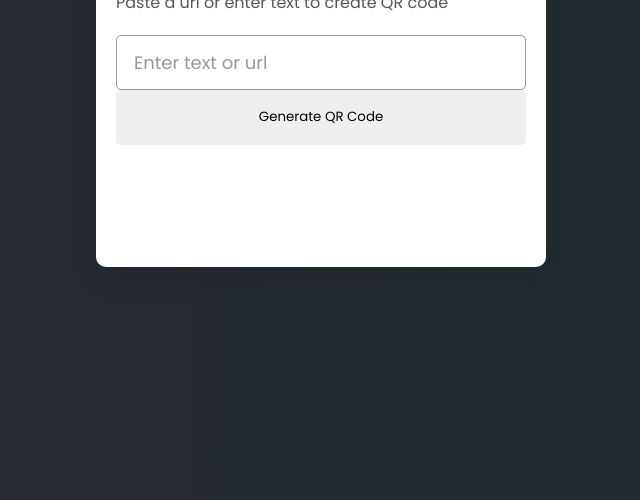
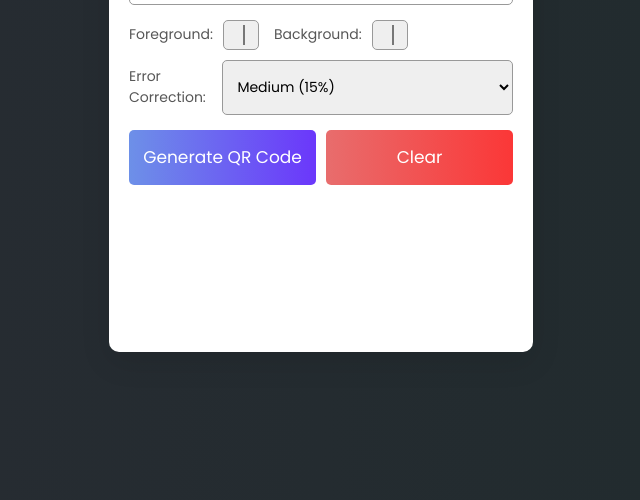
Before and after one commit to GZ30eee/QR-Code-Generator, a plain HTML site: page index.html in a window 1280 px wide. Shown: the part 300-800 px from the top of the page, without its empty margins (319-959 px from the left). Drawn offline with Linux system fonts and the light colour scheme.

Commit message:
Update index.html

```diff
--- a/index.html
+++ b/index.html
@@ -2,26 +2,50 @@
 <html lang="en" dir="ltr">
   <head>
     <meta charset="utf-8">
-    <title>QR Code Generator</title>
+    <title>Advanced QR Code Generator</title>
+    <link rel="stylesheet" href="https://cdnjs.cloudflare.com/ajax/libs/font-awesome/6.0.0-beta3/css/all.min.css">
     <link rel="stylesheet" href="style.css">
     <meta name="viewport" content="width=device-width, initial-scale=1.0">
   </head>
   <body>
     <div class="wrapper">
       <header>
-        <h1>QR Code Generator</h1>
-        <p>Paste a url or enter text to create QR code</p>
+        <h1>Advanced QR Code Generator</h1>
+        <p>Paste a URL or enter text to create a QR code</p>
       </header>
       <div class="form">
-        <input type="text" spellcheck="false" placeholder="Enter text or url">
-        <button>Generate QR Code</button>
+        <input type="text" spellcheck="false" placeholder="Enter text or URL" id="qr-input">
+        <div class="customization">
+          <div class="color-picker">
+            <label for="foreground">Foreground:</label>
+            <input type="color" id="foreground" value="#000000">
+            <label for="background">Background:</label>
+            <input type="color" id="background" value="#ffffff">
+          </div>
+          <div class="error-correction">
+            <label for="error-level">Error Correction:</label>
+            <select id="error-level">
+              <option value="L">Low (7%)</option>
+              <option value="M" selected>Medium (15%)</option>
+              <option value="Q">Quartile (25%)</option>
+              <option value="H">High (30%)</option>
+            </select>
+          </div>
+        </div>
+        <div class="buttons">
+          <button id="generate-btn">Generate QR Code</button>
+          <button id="clear-btn">Clear</button>
+        </div>
       </div>
       <div class="qr-code">
-        <img src="" alt="qr-code">
+        <div class="loading-spinner" id="loading-spinner">
+          <i class="fas fa-spinner fa-spin"></i>
+        </div>
+        <img src="" alt="qr-code" id="qr-img">
+        <button id="download-btn">Download QR Code</button>
       </div>
     </div>
 
     <script src="script.js"></script>
-
   </body>
 </html>
```
